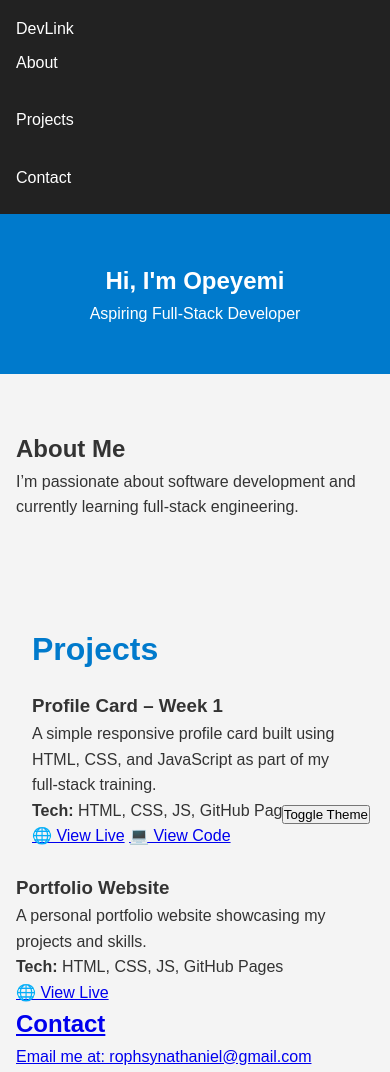
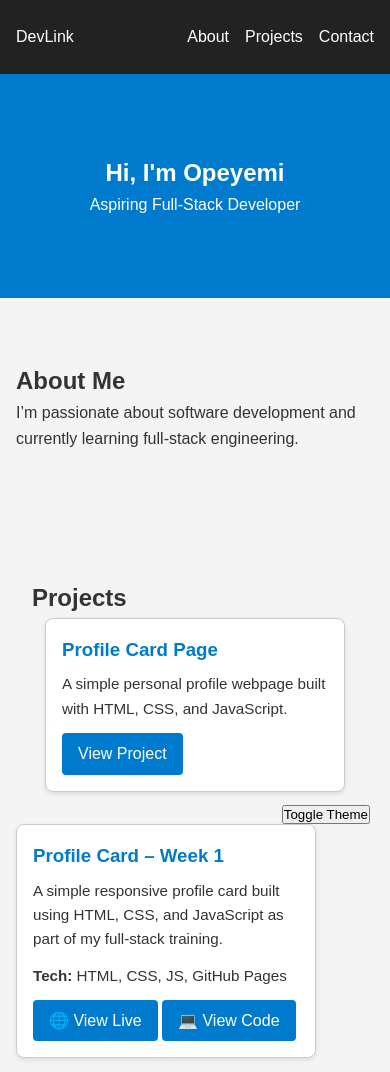
Before and after one commit to Rophsyabc/devlink-portfolio, a plain HTML site: page index.html in a window 390 px wide. Shown: the top 1072 px of the page. Drawn offline with Linux system fonts and the light colour scheme.

Commit message:
Add first project card and responsive layout

```diff
--- a/index.html
+++ b/index.html
@@ -31,6 +31,18 @@
   <section id="projects">
     <section id="projects" class="reveal">
   <h2>Projects</h2>
+  <div class="projects-container">
+    <div class="project-card">
+      <h3>Profile Card Page</h3>
+      <p>A simple personal profile webpage built with HTML, CSS, and JavaScript.</p>
+      <a href="https://rophsyabc.github.io/profile-Soar-week1/" target="_blank">View Project</a>
+    </div>
+
+    <!-- Add more cards later -->
+  </div>
+</section>
+
+
 
   <div class="project-card">
     <h3>Profile Card – Week 1</h3>
@@ -54,6 +66,7 @@
 
   <section id="contact">
     <h2>Contact</h2>
+
     <p>Email me at: rophsynathaniel@gmail.com</p>
   </section>
 
--- a/style.css
+++ b/style.css
@@ -51,17 +51,18 @@ footer {
   color: white;
   margin-top: 2rem;
 }
-
 @media (max-width: 768px) {
-  .navbar {
+  .projects-container {
     flex-direction: column;
-    align-items: flex-start;
+    align-items: center;
   }
 
-  .nav-links {
-    flex-direction: column;
-    width: 100%;
+  .project-card {
+    width: 90%;
   }
+}
+
+.navbar {
 
   .nav-links li {
     margin: 0.5rem 0;
@@ -137,3 +138,43 @@ section + section {
   opacity: 1;
   transform: translateY(0);
 }
+.projects-container {
+  display: flex;
+  flex-wrap: wrap;
+  gap: 1rem;
+  justify-content: center;
+}
+
+.project-card {
+  background-color: white;
+  border: 1px solid #ccc;
+  border-radius: 8px;
+  padding: 1rem;
+  width: 100%;
+  max-width: 300px;
+  box-shadow: 0 2px 5px rgba(0,0,0,0.1);
+  transition: transform 0.2s ease;
+}
+
+.project-card h3 {
+  margin-bottom: 0.5rem;
+  color: #007acc;
+}
+
+.project-card p {
+  font-size: 0.95rem;
+  margin-bottom: 0.75rem;
+}
+
+.project-card a {
+  display: inline-block;
+  padding: 0.5rem 1rem;
+  background-color: #007acc;
+  color: white;
+  border-radius: 4px;
+  text-decoration: none;
+}
+
+.project-card:hover {
+  transform: scale(1.03);
+}
```
